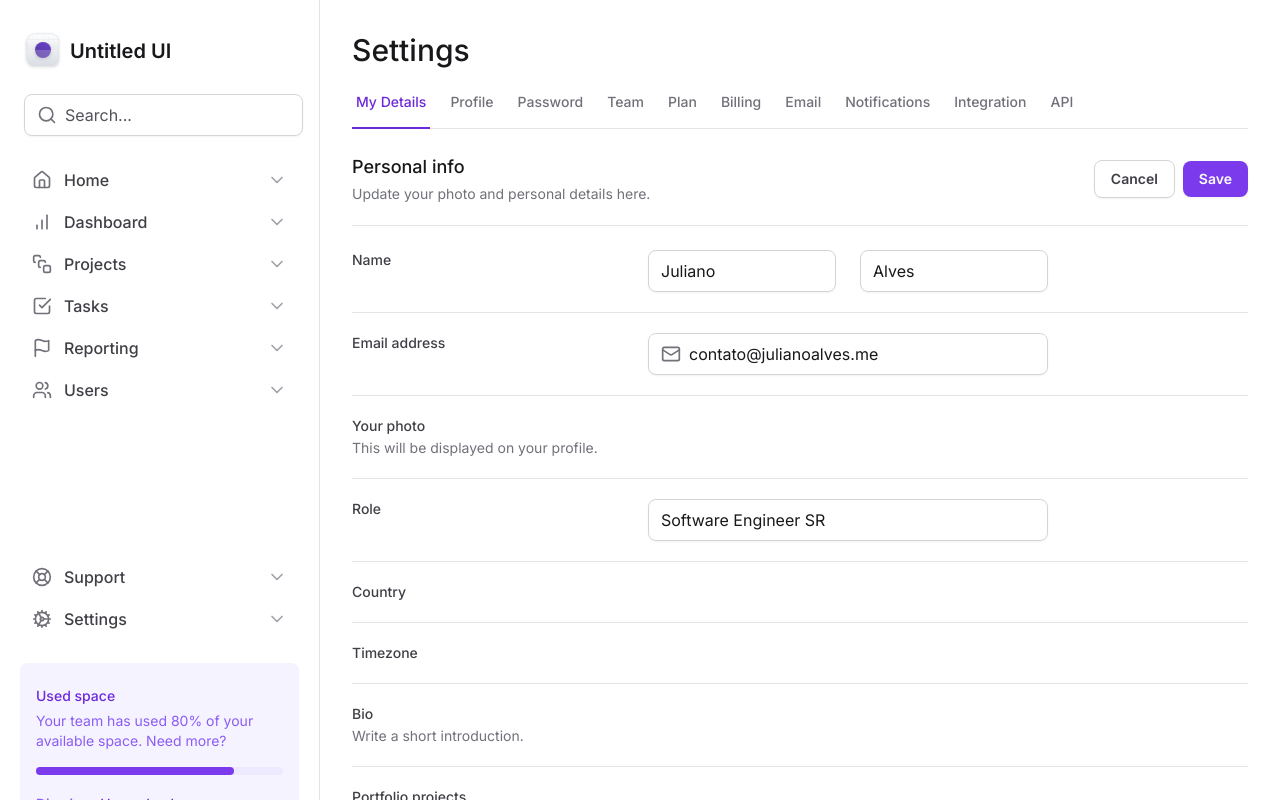
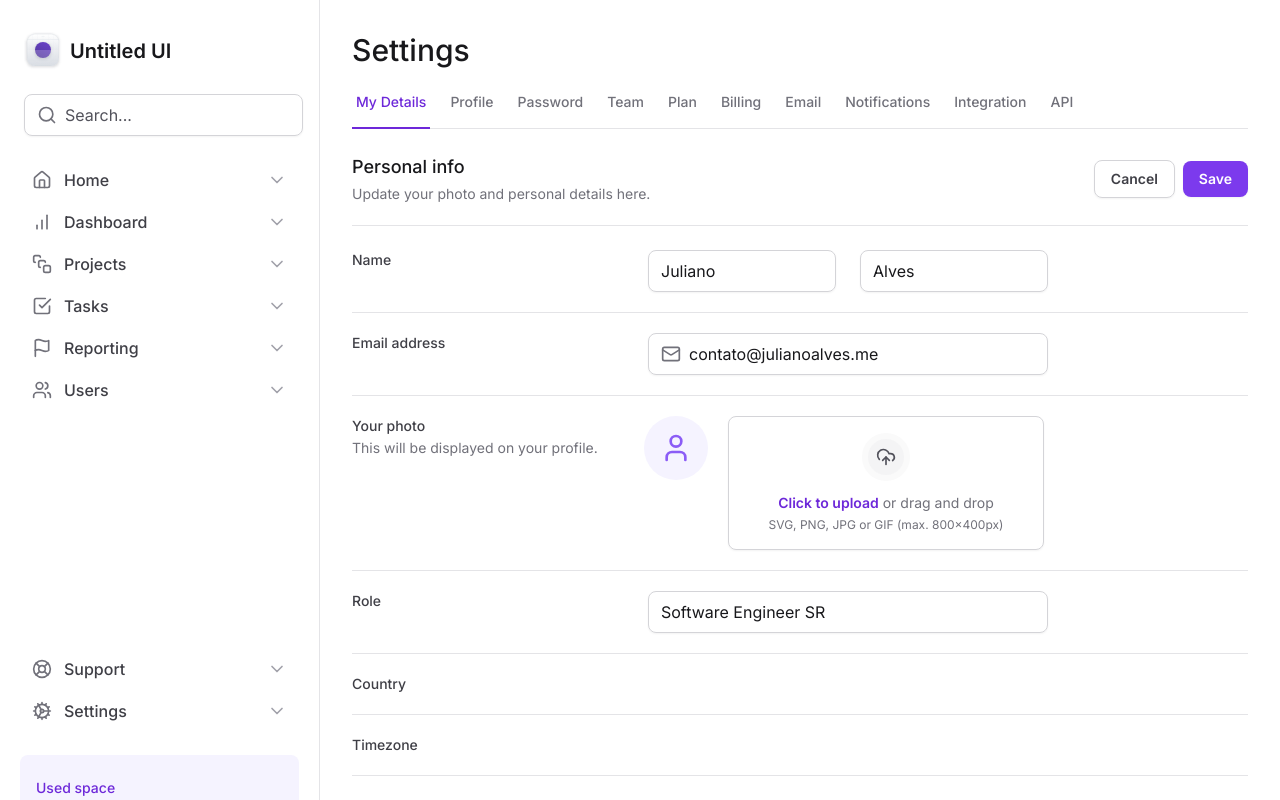
Before and after one commit to julianoalvescode/dashboard-next, a Next.js app: page / in a window 1280 px wide. Shown: the top 800 px of the page. Built offline with nearby package versions, Linux system fonts and the light colour scheme.

Commit message:
style: 💄 upload avatar style

```diff
--- a/src/app/page.tsx
+++ b/src/app/page.tsx
@@ -1,6 +1,6 @@
 import { SettingsTabs } from "@/components/SettingsTabs";
 import * as Input from "@/components/Input";
-import { Mail } from "lucide-react";
+import { Mail, UploadCloud, User } from "lucide-react";
 
 export default function Home() {
   return (
@@ -74,7 +74,7 @@
 
           <div className="grid grid-cols-form gap-3 pt-5">
             <label
-              htmlFor="email"
+              htmlFor="photo"
               className="text-sm font-medium text-zinc-700"
             >
               Your photo
@@ -82,7 +82,31 @@
                 This will be displayed on your profile.
               </span>
             </label>
-            <div />
+            <div className="flex items-start gap-5">
+              <div className="bg-violet-50 flex h-16 w-16 items-center justify-center rounded-full">
+                <User className="w-8 h-8 text-violet-500" />
+              </div>
+              <label
+                htmlFor="photo"
+                className="group flex flex-1 cursor-pointer flex-col items-center gap-3 rounded-lg border border-zinc-300 px-6 py-4 text-center text-zinc-500 shadow-sm hover:border-violet-200 hover:bg-violet-25 hover:text-violet-500"
+              >
+                <div className="rounded-full border-6 border-zinc-50 bg-zinc-100 p-2 group-hover:border-violet-50 group-hover:bg-violet-100">
+                  <UploadCloud className="h-5 w-5 text-zinc-600 group-hover:text-violet-600" />
+                </div>
+                <div className="flex flex-col items-center gap-1">
+                  <span className="text-sm">
+                    <span className="font-semibold text-violet-700">
+                      Click to upload
+                    </span>{" "}
+                    or drag and drop
+                  </span>
+                  <span className="text-xs">
+                    SVG, PNG, JPG or GIF (max. 800x400px)
+                  </span>
+                </div>
+              </label>
+              <input type="file" className="sr-only" id="photo" />
+            </div>
           </div>
 
           <div className="grid grid-cols-form gap-3 pt-5">
--- a/tailwind.config.ts
+++ b/tailwind.config.ts
@@ -8,9 +8,6 @@
   ],
   theme: {
     extend: {
-      colors: {
-        juliano: "#FF0000",
-      },
       maxWidth: {
         app: "700px",
       },
@@ -19,6 +16,14 @@
         profile: "max-content 1fr min-content",
         form: "minmax(7.5rem, 17.5rem) minmax(25rem, 1fr) minmax(0, 15rem)",
       },
+      borderWidth: {
+        6: "6px",
+      },
+      colors: {
+        violet: {
+          25: "#fcfaff",
+        },
+      },
     },
   },
   plugins: [],
```
